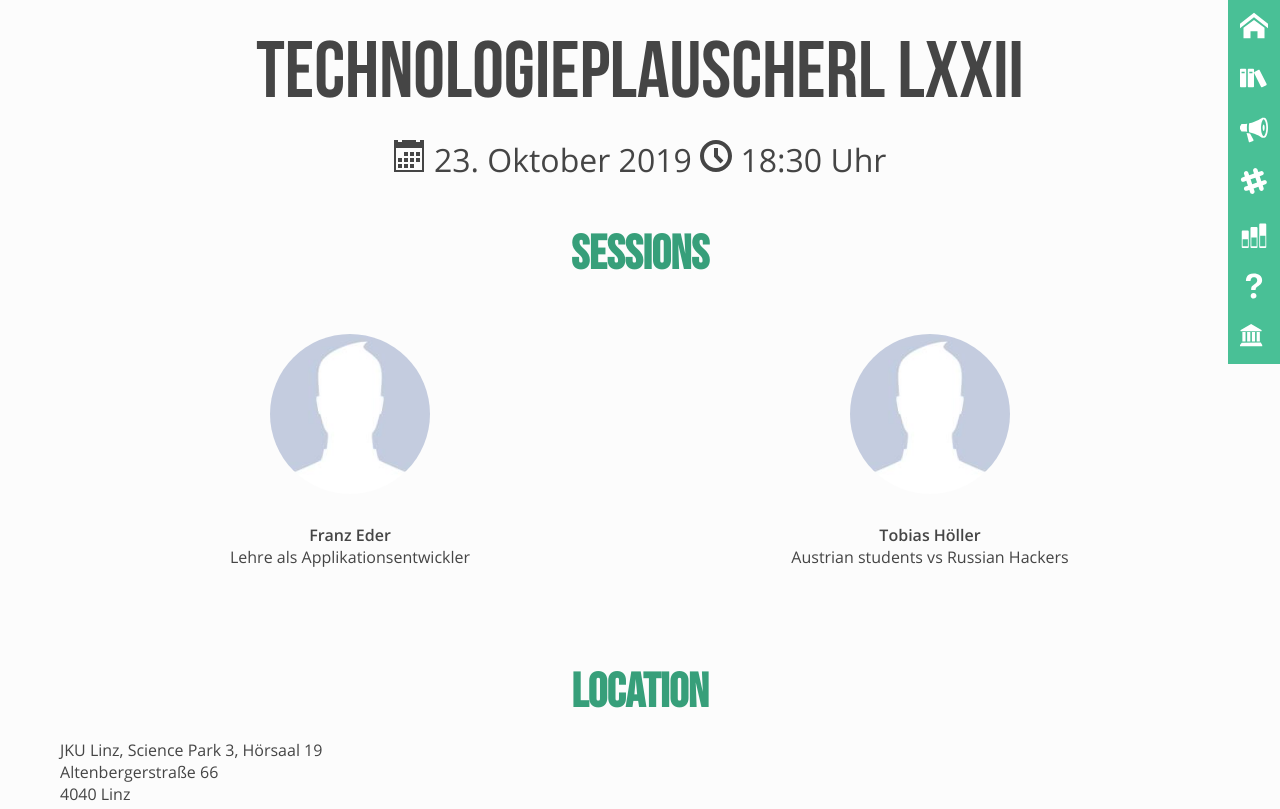
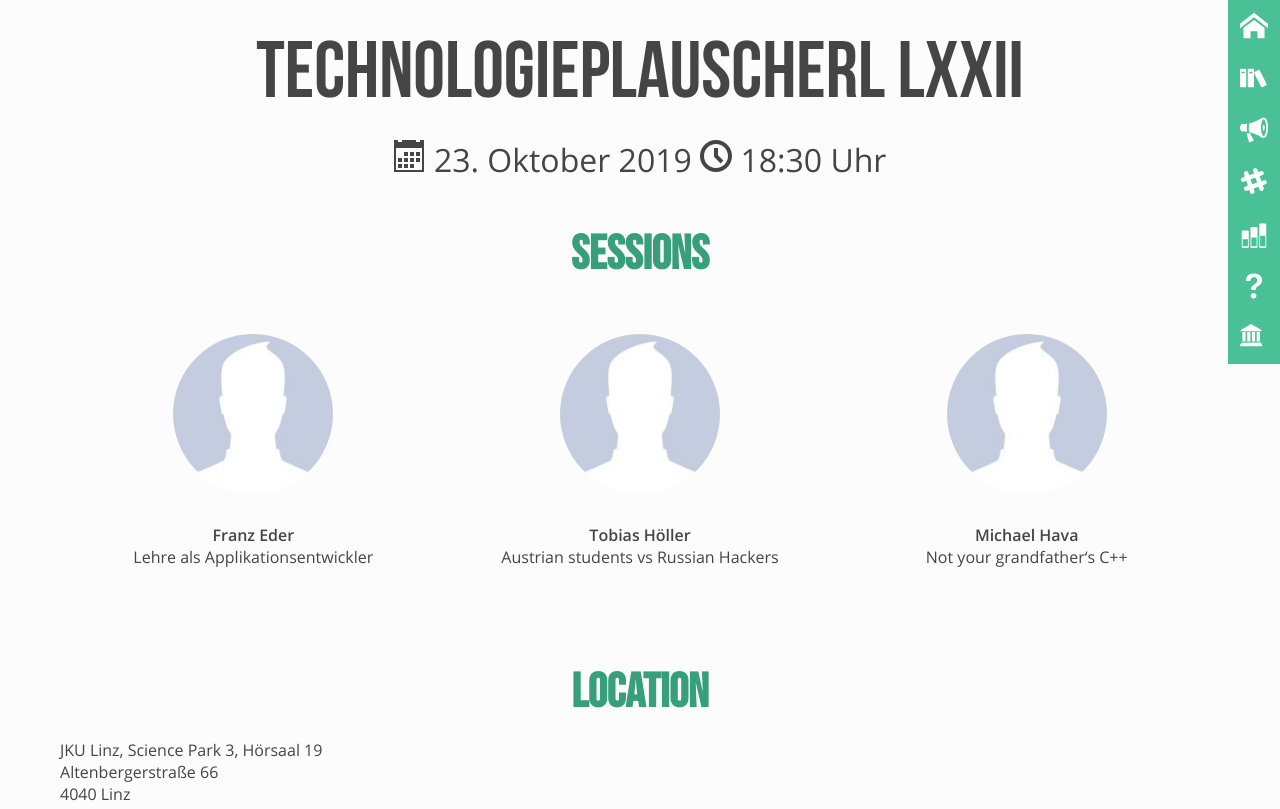
Before and after one commit to mericanAncer127/plauscherl, a Jekyll site: the page built from _plauscherl/72.html, in a window 1280 px wide and 900 px high, cut to the strip 0-809 px from the top of the window. Built offline with Jekyll 4.4.1, drawn with Linux system fonts in a browser that asks for light colours.

Commit message:
Add TP72 talk 'Not your grandfathers C##'

```diff
--- a/_plauscherl/72.html
+++ b/_plauscherl/72.html
@@ -29,4 +29,8 @@ speakers:
   name: Tobias Höller
   talk: Austrian students vs Russian Hackers
   img: "/img/speaker_male_no_img.jpg"
+-
+  name: Michael Hava
+  talk: "Not your grandfather‘s C++"
+  img: "/img/speaker_male_no_img.jpg"
 ---
```
